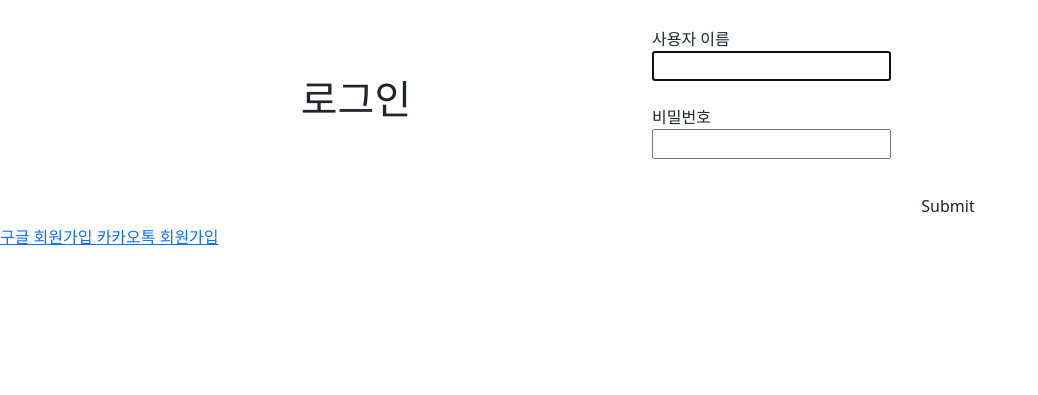
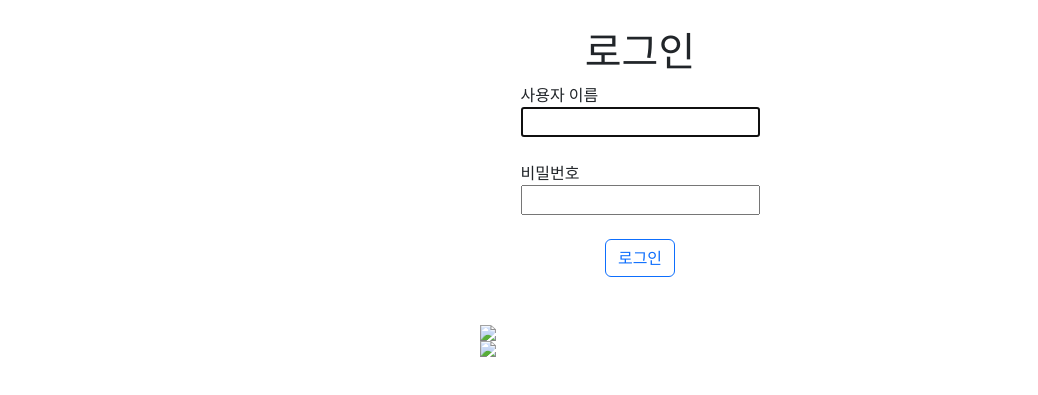
Before and after one commit to hyoung0/pjt-mango, a Django app: page /accounts/login/ in a window 1280 px wide. Shown: the part 405-800 px from the top of the page, without its empty margins (0-1038 px from the left). Run offline with Django 3.2, Linux system fonts and the light colour scheme; parts of the project's set-up code (start-up, migrations or seed data) failed here and were passed over; some libraries are stand-ins or nearby versions.

Commit message:
Update/accounts/login,signup,base

```diff
--- a/accounts/templates/accounts/login.html
+++ b/accounts/templates/accounts/login.html
@@ -7,10 +7,11 @@
       <img src="https://d1.awsstatic.com/logos/customers/KO/logo_Mangoplate.12908c5b9952bc4f14bdc966e5e81b521415fc6a.png" style="width: 20rem;">
     </div>
     <div class="container-fluid d-flex justify-content-center mt-5">
-      <div class="container">
-        <h1 class='text-center mt-5 ms-5'>로그인</h1>
+      <div class="row d-flex justify-content-center">
+        <div class="container-fluid d-flex justify-content-center">
+          <h1 class='text-center'>로그인</h1>
         </div>
-      <div class="container">
+        <div class="container-fluid d-flex justify-content-center">
           <form action="{% url 'accounts:login' %}" method="POST">
               {% csrf_token %}
               {% for field in form  %}
@@ -20,21 +21,27 @@
               </div>
               <br>
               {% endfor %}
-            <div class="container-fluid d-flex justify-content-center mt-1">
-                <input type="submit" class="btn"  role="button">
+              <div class="container-fluid d-flex justify-content-center">
+                  <input type="submit" class="btn btn-outline-primary" role="button" value="로그인">
               </div>
           </form>
         </div>
+        <div class="container d-flex justify-content-center mt-5">
+          {% load socialaccount %}
+          <div class="row d-flex justify-content-center">
+            <a href="{% provider_login_url 'google' method='oauth2' %}" class="d-flex justify-content-center">
+              <img src="https://t1.daumcdn.net/cfile/tistory/998689465C3D7D1217" style="width: 20rem;">
+            </a>
+            <a href="{% provider_login_url 'kakao' method='oauth2' %}" class="d-flex justify-content-center">
+              <img src="https://t1.daumcdn.net/cfile/tistory/99BEE8465C3D7D1214" style="width: 20rem;">
+            </a>
           </div>
         </div>
-{% load socialaccount %}
-<a href="{% provider_login_url 'google' method='oauth2' %}">
-구글 회원가입
-</a>
+      </div>
 
-<a href="{% provider_login_url 'kakao' method='oauth2' %}">
-카카오톡 회원가입
-</a>
+
+    </div>
+  </div>
 
 </body>
 </html>
--- a/templates/base.html
+++ b/templates/base.html
@@ -46,19 +46,36 @@
                   <button class="btn dropdown-toggle" type="button" id="dropdownMenuButton" data-bs-toggle="dropdown" aria-haspopup="true" aria-expanded="false">
                     <img src="https://cdn.icon-icons.com/icons2/1893/PNG/512/scientistavatar_120780.png" style="width: 1.5rem; height: 1.5rem;">
                   </button>
-                  <ul class="dropdown-menu dropdown-menu-left" aria-labelledby="dropdownMenuButton" style="position:absolute; left:auto; right:0;">
+                  <ul class="dropdown-menu dropdown-menu-left" aria-labelledby="dropdownMenuButton" style="position:absolute; left:auto; right:0; height: 30rem; width: 15rem;">
                     <li><a class="dropdown-item" href="#">ex) 조회 이력</a></li>
                     <li><a class="dropdown-item" href="#">ex) 즐겨찾기</a></li>
                     <li><hr class="dropdown-divider"></li>
                     <li>
-                      <div class="d-flex align-items-center flex-row p-2 mt-1 me-3">
+                      <div class="container-fluid d-flex align-items-center">
+                        <div class="container-fluid d-flex justify-content-center">
                         {% if request.user.is_authenticated %}
-                          <p>{{ user }}</p>
-                        <form action="{% url 'accounts:logout' %}" method="POST" class="ms-3">
-                          {% csrf_token %}
-                          <a href="{% url 'accounts:profile' user.username %}" class="btn btn-outline-primary ms-3 btn-sm">마이페이지</a>
-                          <input type="submit" value="로그아웃" class="btn btn-outline-danger btn-sm">
-                        </form>
+                          <h1 class="mt-1">{{ user }}</h1>
+                        </div>
+                        <hr>
+                    </li>
+                    <li><hr class="dropdown-divider"></li>
+                    <li>
+                        <div class="row d-flex">
+                          <div class="col-5">
+                              <form action="{% url 'accounts:logout' %}" method="POST" class="ms-3">
+                                {% csrf_token %}
+                                <input type="submit" value="로그아웃" class="btn btn-outline-danger">
+                              </form>
+                          </div>
+                          <div class="col-5">
+                              <a href="{% url 'accounts:profile' user.username %}" class="btn btn-outline-primary" style="width: 7rem;">마이페이지</a>
+                          </div>
+                          <div class="col-5">
+                            {% if request.user.is_superuser %}
+                              <a href="{% url 'stores:create' %}" class="btn btn-outline-primary ms-3 mt-2" style="width: 13rem;">가게 등록</a>
+                            {% endif %}
+                          </div>
+                        </div>
                         {% else %}
                         <div>
                           <a href="{% url 'accounts:login' %}" class="btn">로그인</a>
```
Also changed, not shown: accounts/templates/accounts/signup.html (+4 -4 lines). Lines whose indentation alone changed are shown as unchanged.
